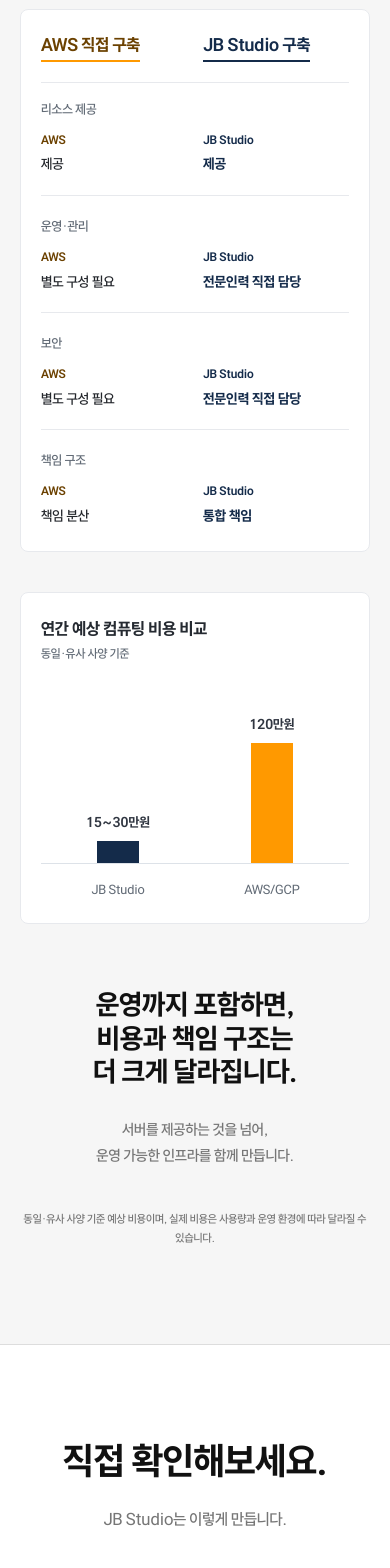
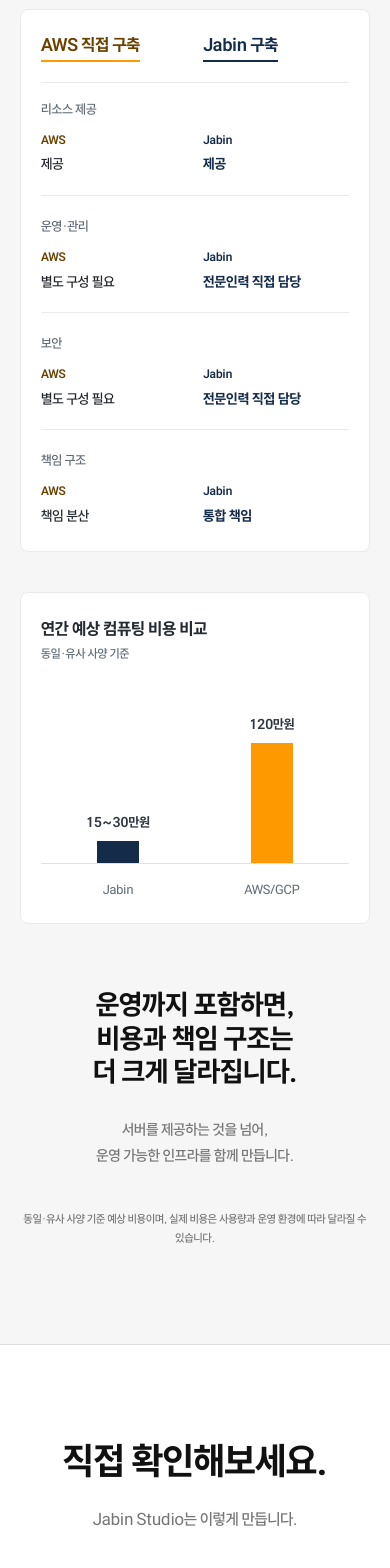
Before and after one commit to ChoiTheCreator/Studio-Jabin-HP, a Next.js app: page /why-our-service in a window 390 px wide. Shown: the part 7920-9488 px from the top of the page. Built offline with nearby package versions, Linux system fonts and the light colour scheme.

Commit message:
<Content> Jabin 브랜드 표기 통일

```diff
--- a/src/features/why-our-service/components/AnimatedInfrastructureCostGraph.tsx
+++ b/src/features/why-our-service/components/AnimatedInfrastructureCostGraph.tsx
@@ -2,7 +2,7 @@
 
 import { useEffect, useRef, useState } from "react";
 
-const GRAPH_ALT = "JB Studio 연간 예상 컴퓨팅 비용 15~30만원과 AWS/GCP 120만원 비교 그래프";
+const GRAPH_ALT = "Jabin 연간 예상 컴퓨팅 비용 15~30만원과 AWS/GCP 120만원 비교 그래프";
 const BAR_DURATION = 900;
 const PRICE_DURATION = 240;
 const GRAPH_EASING = "cubic-bezier(0.16, 1, 0.3, 1)";
@@ -158,7 +158,7 @@ function MobileInfrastructureCostGraph({ animateBars, showPrices }: MobileCostGr
       </div>
 
       <div className="grid grid-cols-2 pt-4 text-center text-[13px] text-[#626b76]">
-        <span>JB Studio</span>
+        <span>Jabin</span>
         <span>AWS/GCP</span>
       </div>
     </figure>
--- a/src/features/why-our-service/components/InfrastructureSection.tsx
+++ b/src/features/why-our-service/components/InfrastructureSection.tsx
@@ -16,12 +16,12 @@ function MobileInfrastructureComparison() {
   return (
     <div
       className="rounded-[8px] border border-[#e7e9ed] bg-white px-5 py-6 md:hidden"
-      aria-label="AWS 직접 구축과 JB Studio 인프라 서비스 비교"
+      aria-label="AWS 직접 구축과 Jabin 인프라 서비스 비교"
       data-testid="infrastructure-comparison-mobile"
     >
       <div className="grid grid-cols-2 gap-4 text-[18px] leading-[1.25] font-bold">
         <p className="w-fit border-b-2 border-[#ff9900] pb-1 text-[#6b4100]">AWS 직접 구축</p>
-        <p className="w-fit border-b-2 border-[#142b4a] pb-1 text-[#142b4a]">JB Studio 구축</p>
+        <p className="w-fit border-b-2 border-[#142b4a] pb-1 text-[#142b4a]">Jabin 구축</p>
       </div>
 
       <dl className="mt-5">
@@ -36,7 +36,7 @@ function MobileInfrastructureComparison() {
               <span className="block">{row.aws}</span>
             </dd>
             <dd className="text-[15px] leading-[1.45] font-bold text-[#142b4a]">
-              <span className="mb-1 block text-[12px] font-bold text-[#142b4a]">JB Studio</span>
+              <span className="mb-1 block text-[12px] font-bold text-[#142b4a]">Jabin</span>
               <span className="block">{row.jabin}</span>
             </dd>
           </div>
@@ -54,7 +54,7 @@ function InfrastructureComparison() {
         <Image
           className="hidden h-auto w-full md:block"
           src="/images/why-our-service/text_comparison.svg"
-          alt="AWS 직접 구축과 JB Studio 인프라 서비스의 리소스 제공, 운영·관리, 보안, 책임 구조 비교"
+          alt="AWS 직접 구축과 Jabin 인프라 서비스의 리소스 제공, 운영·관리, 보안, 책임 구조 비교"
           width={698}
           height={392}
           sizes="(min-width: 1280px) 690px, (min-width: 1120px) 57vw, (min-width: 768px) min(690px, calc(100vw - 64px)), 0px"
--- a/src/features/why-our-service/components/LiveProjectSection.tsx
+++ b/src/features/why-our-service/components/LiveProjectSection.tsx
@@ -25,13 +25,13 @@ export function LiveProjectSection() {
             직접 확인해보세요.
           </h2>
           <p className="mt-6 mb-0 text-[17px] leading-[1.6] text-navy-muted sm:text-[20px]">
-            JB Studio는 이렇게 만듭니다.
+            Jabin Studio는 이렇게 만듭니다.
           </p>
         </Reveal>
 
         <Reveal className="mx-auto mt-12 w-full max-w-[820px] sm:mt-14 lg:mt-16" delay={120}>
           <a
-            className="group/live-project block w-full rounded-lg border border-navy-line bg-navy-surface p-6 text-left text-navy-ink transition-[border-color,transform] duration-300 ease-out focus-visible:border-navy-primary motion-reduce:transition-none motion-safe:[@media(hover:hover)]:hover:-translate-y-1 sm:p-10 lg:p-12 [@media(hover:hover)]:hover:border-navy-primary"
+            className="group/live-project block w-full rounded-lg border border-navy-line bg-navy-surface p-6 text-left text-navy-ink transition-[border-color,transform] duration-300 ease-out focus-visible:border-navy-primary motion-reduce:transition-none sm:p-10 lg:p-12 [@media(hover:hover)]:hover:border-navy-primary motion-safe:[@media(hover:hover)]:hover:-translate-y-1"
             href={liveProject.url}
             target="_blank"
             rel="noopener noreferrer"
```
Also changed, not shown: 1 other file (tests, documents, lock files or other folders).
